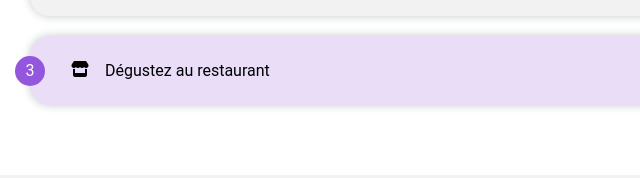
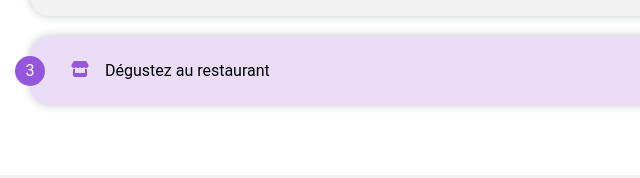
Before and after one commit to OuerdiaSlm/Ohmyfood-P3, a plain HTML site: page Ohmyfood.html in a window 1280 px wide. Shown: the part 622-800 px from the top of the page, 0-640 px from the left. Drawn offline with Linux system fonts and the light colour scheme; a web font is replaced by a local one.

Commit message:
Ajout d'une couleur pour l'icone store fa-store du Dégustez au restaurant

```diff
--- a/style.css
+++ b/style.css
@@ -105,6 +105,10 @@ h1 {
 
 .blockFonctionnement3 {
 	background-color:#9356dc33;
+}
+
+.fa-store {
+	color: #9356DC;
 }
 
 .numero {
```
